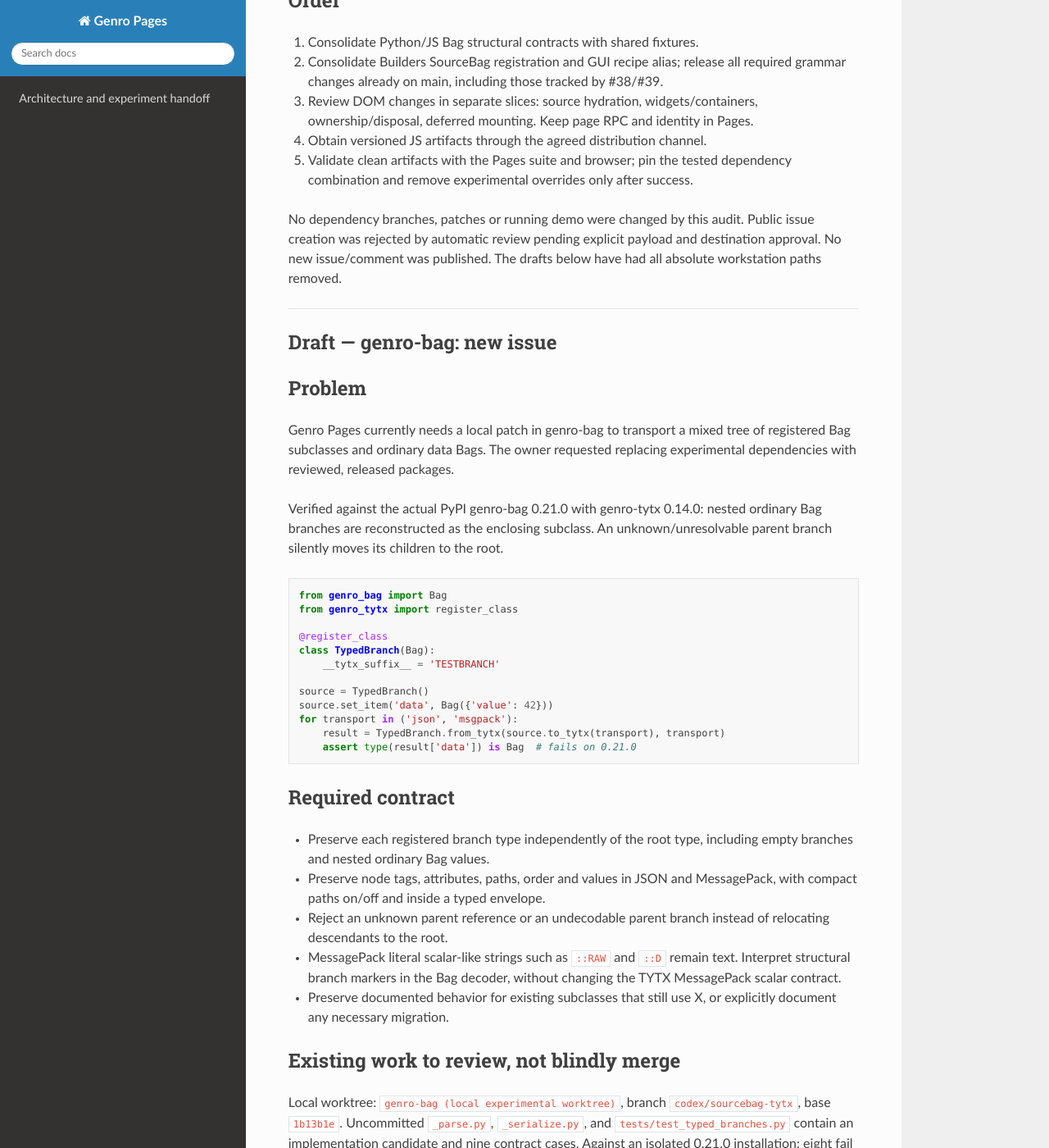
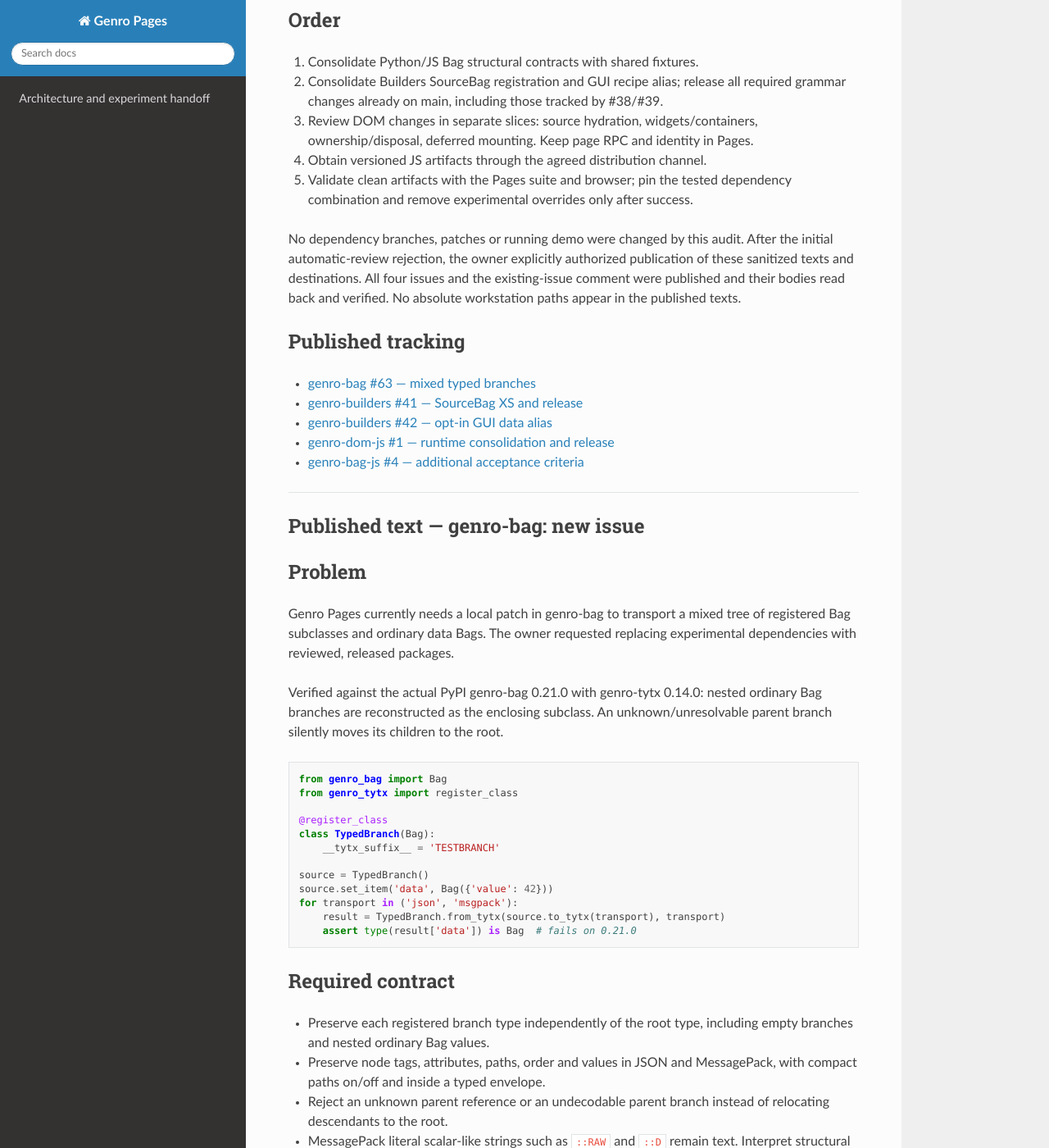
Before and after one commit to genropy/genro-pages, a Sphinx documentation site: the page built from docs/dependency-consolidation.md, in a window 1280 px wide and 1400 px high, scrolled down 1015 px. Shown: the whole window at 82% size. Built offline with Sphinx 7.4.7 and the Read the Docs theme 3.1.0, drawn with Linux system fonts in a browser that asks for light colours; some of the changed text lies outside the part shown.

Commit message:
Record published upstream dependency consolidation issues

```diff
--- a/docs/dependency-consolidation.md
+++ b/docs/dependency-consolidation.md
@@ -1,6 +1,6 @@
 # Consolidate experimental dependencies
 
-**Date:** 2026-09-07. **Status:** issue drafts ready; publication approval pending.
+**Date:** 2026-09-07. **Status:** issues published after explicit owner authorization; consolidation and releases pending.
 
 The owner requested consolidating dependency changes in their repositories and
 consuming released versions instead of long-lived experimental worktrees.
@@ -46,13 +46,22 @@
    dependency combination and remove experimental overrides only after success.
 
 No dependency branches, patches or running demo were changed by this audit.
-Public issue creation was rejected by automatic review pending explicit payload
-and destination approval. No new issue/comment was published. The drafts below
-have had all absolute workstation paths removed.
+After the initial automatic-review rejection, the owner explicitly authorized
+publication of these sanitized texts and destinations. All four issues and the
+existing-issue comment were published and their bodies read back and verified.
+No absolute workstation paths appear in the published texts.
+
+## Published tracking
+
+- [genro-bag #63 — mixed typed branches](https://github.com/genropy/genro-bag/issues/63)
+- [genro-builders #41 — SourceBag XS and release](https://github.com/genropy/genro-builders/issues/41)
+- [genro-builders #42 — opt-in GUI data alias](https://github.com/genropy/genro-builders/issues/42)
+- [genro-dom-js #1 — runtime consolidation and release](https://github.com/genropy/genro-dom-js/issues/1)
+- [genro-bag-js #4 — additional acceptance criteria](https://github.com/genropy/genro-bag-js/issues/4#issuecomment-5566071878)
 
 ---
 
-## Draft — genro-bag: new issue
+## Published text — genro-bag: new issue
 
 ## Problem
 
@@ -92,7 +101,7 @@
 
 ---
 
-## Draft — genro-builders: SourceBag issue
+## Published text — genro-builders: SourceBag issue
 
 ## Problem
 
@@ -130,7 +139,7 @@
 
 ---
 
-## Draft — genro-builders: GUI data alias issue
+## Published text — genro-builders: GUI data alias issue
 
 ## Problem
 
@@ -163,7 +172,7 @@
 
 ---
 
-## Draft — genro-dom-js: consolidation issue
+## Published text — genro-dom-js: consolidation issue
 
 ## Goal
 
@@ -193,7 +202,7 @@
 
 ---
 
-## Draft — genro-bag-js: comment on existing #4
+## Published text — genro-bag-js: comment on existing #4
 
 Genro Pages follow-up, 2026-09-07: this existing alignment issue also blocks replacing Pages' experimental dependency with a consolidated release.
 
```
Also changed, not shown: .phased/roadmap.md.
